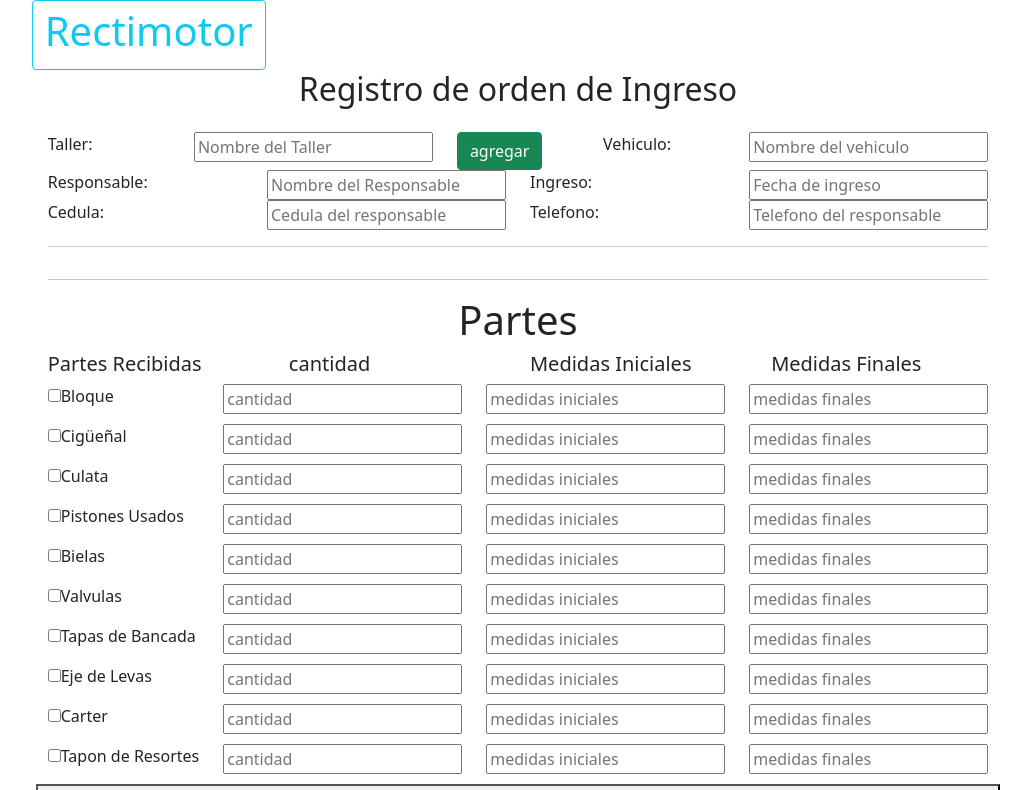
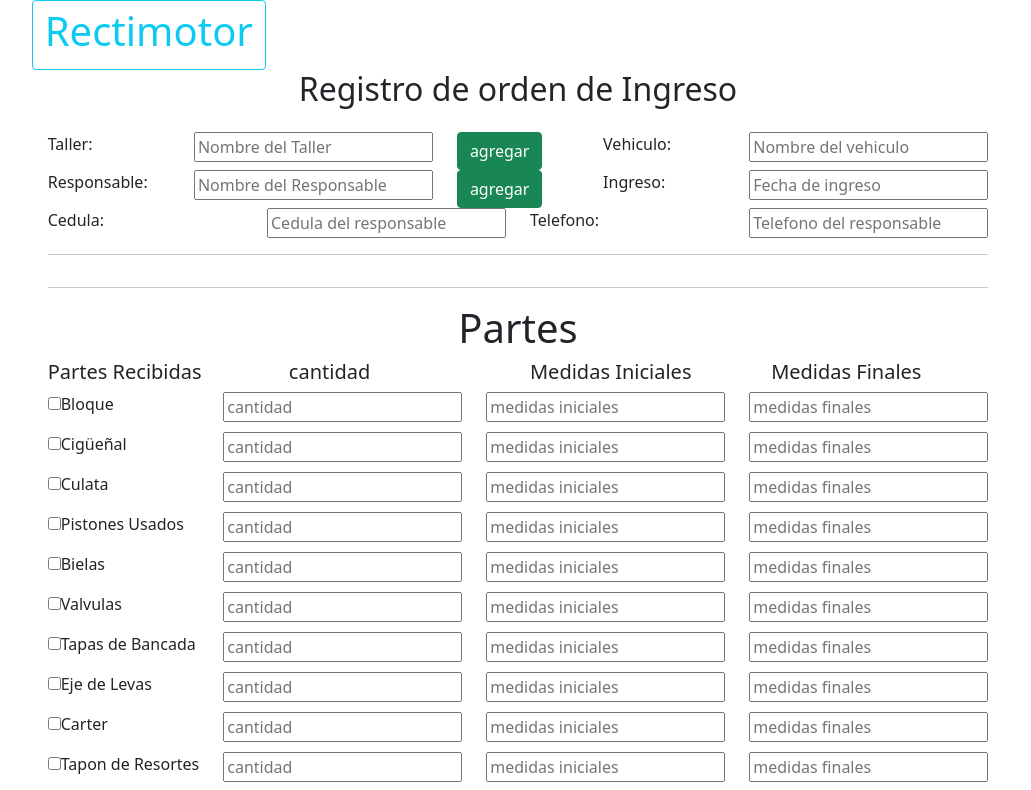
Before and after one commit to Dsotofuya/Trabajo-De-Campo---Rectificadora-De-Motores, a React (Create React App) app in the folder rectimotor-frontend/: page /menu/agregar in a window 1280 px wide. Shown: the top 790 px of the page, without its empty margins (122-1153 px from the left). Built offline with nearby package versions, Linux system fonts and the light colour scheme.

Commit message:
listos los modales

```diff
--- a/rectimotor-frontend/src/CompShowOrders.js
+++ b/rectimotor-frontend/src/CompShowOrders.js
@@ -22,9 +22,9 @@ const CompShowOrders = () => {
     // Returning the component
     return (
         <div className="App ">
-            <Link to='/menu'><button className="btn btn-outline-info"><h1 >Rectimotor</h1></button></Link>
+            <Link to='/menu'><button className="btn btn-outline-info"><h1>Rectimotor</h1></button></Link>
 
-            <div >
+            <div>
                 <div className='contenedor-principal'>
 
                     <h1 className='d-flex justify-content-center'>Consulte el estado de su motor</h1>
--- a/rectimotor-frontend/src/RegisterOrder.js
+++ b/rectimotor-frontend/src/RegisterOrder.js
@@ -7,11 +7,16 @@ import WorkshopModal from "./componentes/WorkshopModal";
 import PersonModal from "./componentes/PersonModal";
 import Modal from "./componentes/Modal";
 
-const RegisterOrder = () => {
+function RegisterOrder(){
+  const [activePersonModal, setActivePerson] = useState(false);
   const [name, setName] = useState("");
-  const [active, setActive] = useState(false);
-  const toggle = () => {
-    setActive(!active)
+  const [activeWorkshopModal, setActiveWorkshop] = useState(false);
+
+  const togglePersonModal = () => {
+    setActivePerson(!activePersonModal)
+  }
+  const toggleWorkshopModal = () => {
+    setActiveWorkshop((isActive)=>!isActive)
   }
   const handleInputChange = () => setName
   const addWorkshop = false
@@ -24,8 +29,6 @@ const RegisterOrder = () => {
       <h2 className="text-center">   Registro de orden de Ingreso  </h2>
       <div className="container-xl w-100 p-3" >
 
-        <form className="CampDiv" >
-
           <div className="row">
             <div className="col">
               <label>Taller:</label>
@@ -34,7 +37,7 @@ const RegisterOrder = () => {
               <input onChange={({ target: { value } }) => setName(value)} type="text" placeholder="Nombre del Taller" />
             </div>
             <div className="col">
-              <button className="btn btn-success" onClick={toggle}>agregar</button>
+              <button className="btn btn-success" onClick={toggleWorkshopModal}>agregar</button>
             </div>
 
 
@@ -53,6 +56,9 @@ const RegisterOrder = () => {
             </div>
             <div className="col">
               <input onChange={({ target: { value } }) => setName(value)} type="text" placeholder="Nombre del Responsable" />
+            </div>
+            <div className="col">
+              <button className="btn btn-success" onClick={togglePersonModal}>agregar</button>
             </div>
 
 
@@ -86,9 +92,11 @@ const RegisterOrder = () => {
           <p>
             <hr />
             <div className="row">
-              <Modal active={active} toggle={toggle}>
-                <h1>funciona</h1>
+              <Modal active={activeWorkshopModal} toggle={toggleWorkshopModal}>
                 <WorkshopModal/>
+              </Modal>
+              <Modal active={activePersonModal} toggle={togglePersonModal}>
+                <PersonModal/>
               </Modal>
             </div>
             <hr />
@@ -231,7 +239,6 @@ const RegisterOrder = () => {
               </button>
             </div>
           </Link>
-        </form>
       </div>
     </div>
   );
--- a/rectimotor-frontend/src/componentes/Modal.js
+++ b/rectimotor-frontend/src/componentes/Modal.js
@@ -13,6 +13,7 @@ export default class Modal extends Component{
                         <button className="btn btn-danger" onClick={toggle}>X</button>
                         <div>{children}</div>
                     </div>
+                    <div onClick={toggle} style={styles.background}/>
                 </div>
                 )}
             </Portal>
@@ -36,6 +37,7 @@ const styles ={
         position: 'relative',
         background: '#fff',
         borderRadius:5,
+        border: '2px solid #d0d0d0',
         padding:15,
         boxShadow: '2px 2px 10px rgba(0,0,0,0,3)',
         zIndex:10,
@@ -46,6 +48,16 @@ const styles ={
         position: 'absolute',
         top:0,
         right:0
+    },
+
+    background:{
+        position: 'absolute',
+        width:'100%',
+        height:'100%',
+        top:0,
+        left:0,
+        background:'#000',
+        opacity:0.4
     }
 
 }
```
Also changed, not shown: rectimotor-frontend/src/index.js (line endings or trailing spaces).
